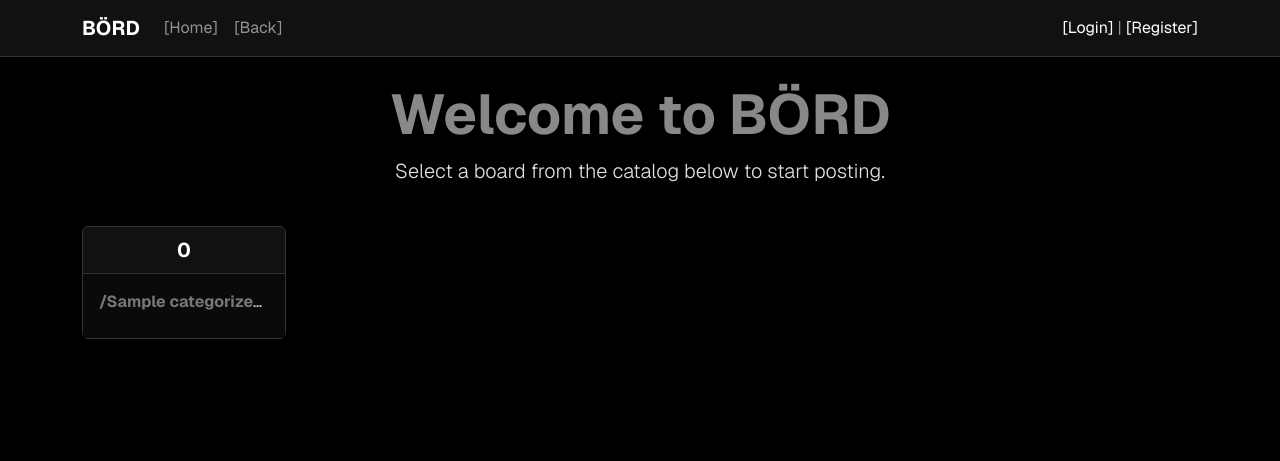
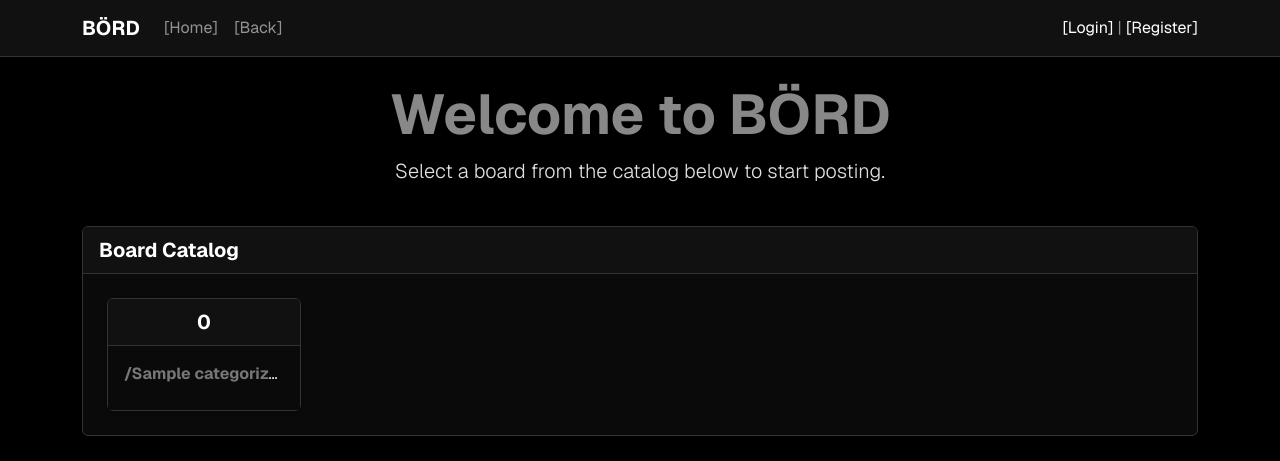
Before and after one commit to eingorz/BORD, a PHP site: template src/app/views/homepage.php in a window 1280 px wide. Shown: the top 461 px of the page. Before the commit the page ends 339 px from the top, so only its background shows below. Run offline with PHP 8.4, Linux system fonts and the light colour scheme; the template is opened without the code that fills it: most values are stand-ins (such as "Sample title", 1, 10 or a date in 2020); some libraries are stand-ins or nearby versions.

Commit message:
Tweak Homepage layout

```diff
--- a/src/app/views/homepage.php
+++ b/src/app/views/homepage.php
@@ -10,17 +10,22 @@ require __DIR__ . '/header.php';
     </div>
 </div>
 
-<div class="row row-cols-1 row-cols-md-2 row-cols-lg-4 row-cols-xl-5 g-4 mb-5">
+<div class="card shadow-sm border-secondary bg-dark mb-5">
+    <div class="card-header bg-secondary bg-opacity-25 text-white fw-bold border-secondary fs-5">
+        Board Catalog
+    </div>
+    <div class="card-body p-4 text-center">
+        <div class="row row-cols-1 row-cols-md-2 row-cols-lg-4 row-cols-xl-5 g-4">
             <?php foreach ($categorizedBoards as $categoryName => $boards): ?>
                 <div class="col">
-            <div class="card shadow-sm border-secondary bg-dark">
+                    <div class="card shadow-sm border-secondary bg-dark h-100">
                         <div class="card-header bg-secondary bg-opacity-25 text-white fw-bold border-secondary fs-5 text-center">
                             <?php echo htmlspecialchars($categoryName); ?>
                         </div>
                         <div class="card-body bg-dark-subtle p-3">
                             <ul class="list-unstyled mb-0">
                                 <?php foreach ($boards as $board): ?>
-                            <li class="mb-2 text-truncate">
+                                    <li class="mb-2 text-truncate text-start">
                                         <a href="<?= BASE_URL ?>/<?php echo htmlspecialchars($board['shortname']); ?>/" class="text-decoration-none fw-bold" title="<?php echo htmlspecialchars($board['longname']); ?>">
                                             <span class="text-danger">/<?php echo htmlspecialchars($board['shortname']); ?>/</span>
                                             <span class="text-light ms-1 small"><?php echo htmlspecialchars($board['longname']); ?></span>
@@ -33,5 +38,43 @@ require __DIR__ . '/header.php';
                 </div>
             <?php endforeach; ?>
         </div>
+    </div>
+</div>
+
+<?php if (!empty($recentThreads)): ?>
+<div class="card shadow-sm border-secondary bg-dark mb-5">
+    <div class="card-header bg-secondary bg-opacity-25 text-white fw-bold border-secondary fs-5">
+        Recently Active Threads
+    </div>
+    <div class="card-body p-4 text-center">
+        <div class="row row-cols-2 row-cols-md-4 row-cols-xl-4 g-4">
+            <?php foreach ($recentThreads as $thread): ?>
+                <div class="col d-flex flex-column align-items-center">
+                    <div class="fw-bold text-danger mb-2" style="font-size: 0.9em;">
+                        <?php echo htmlspecialchars($thread['longname'] ?? $thread['shortname']); ?>
+                    </div>
+
+                    <a href="<?= BASE_URL ?>/<?= htmlspecialchars($thread['shortname']) ?>/thread/<?= $thread['id'] ?>" class="d-block mb-2 text-decoration-none">
+                        <?php if ($thread['attachment']): ?>
+                            <img src="<?= BASE_URL ?>/public/uploads/<?= htmlspecialchars($thread['attachment']) ?>" class="img-fluid border border-secondary img-thumbnail" style="max-height: 180px; max-width: 100%; object-fit: contain; padding: 0; background-color: transparent;" alt="Attachment">
+                        <?php else: ?>
+                            <div class="border border-secondary d-flex align-items-center justify-content-center" style="width: 150px; height: 150px; background-color: #222;">
+                                <span class="text-muted small">No Image</span>
+                            </div>
+                        <?php endif; ?>
+                    </a>
+
+                    <div style="font-size: 0.85em; line-height: 1.3; max-width: 250px;">
+                        <div class="fw-bold text-danger">/<?= htmlspecialchars($thread['shortname']) ?>/ - <?php echo isset($thread['username']) && $thread['username'] !== null ? htmlspecialchars($thread['username']) : 'Anonymous'; ?></div>
+                        <div class="text-light overflow-hidden text-break" style="max-height: 3.9em;">
+                            <?= $thread['parsed_content'] ?>
+                        </div>
+                    </div>
+                </div>
+            <?php endforeach; ?>
+        </div>
+    </div>
+</div>
+<?php endif; ?>
 
 <?php require __DIR__ . '/footer.php'; ?>
```
Also changed, not shown: src/app/controllers/BoardController.php (+12 -1 lines), src/app/models/PostModel.php (+14 -0 lines). Lines whose indentation alone changed are shown as unchanged.
